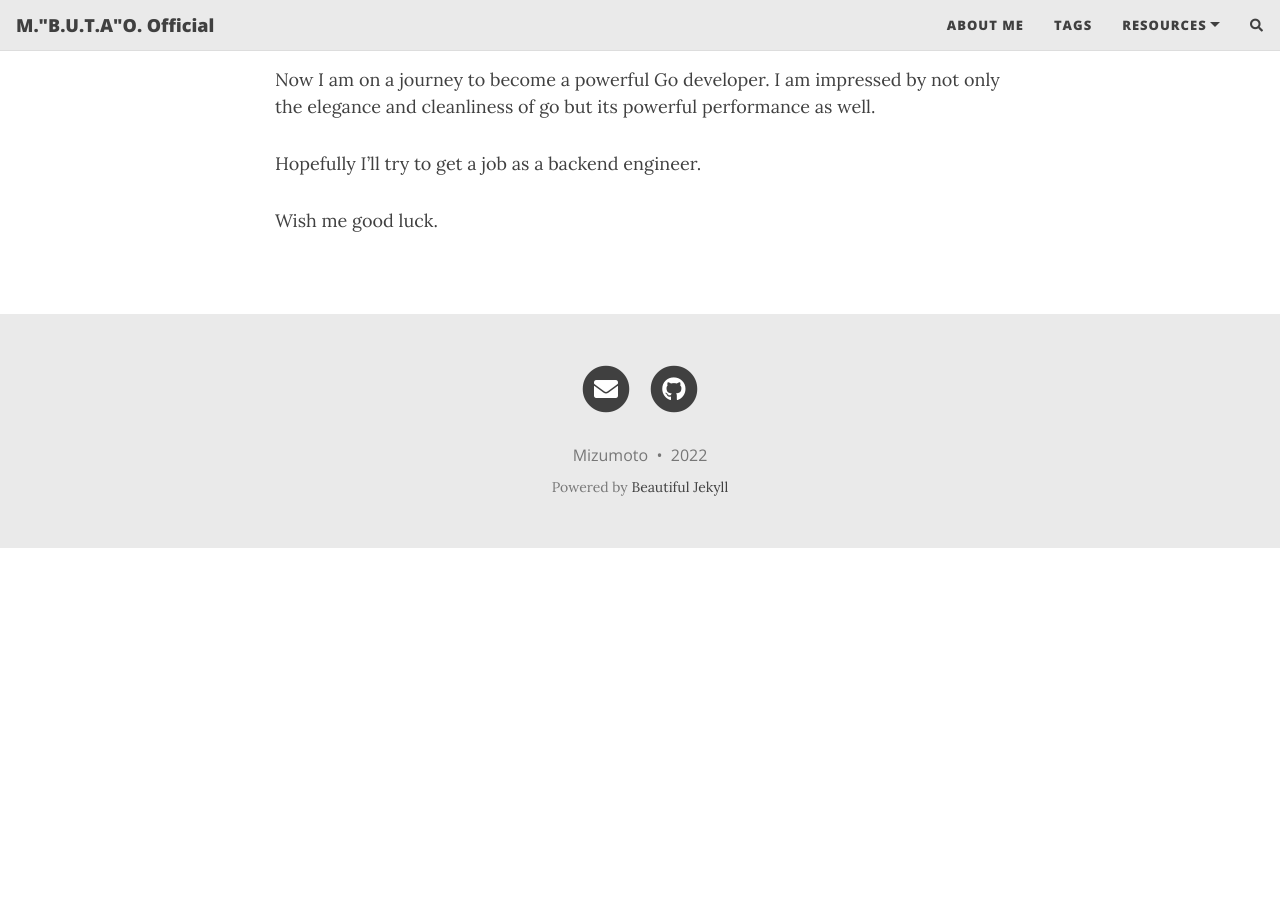
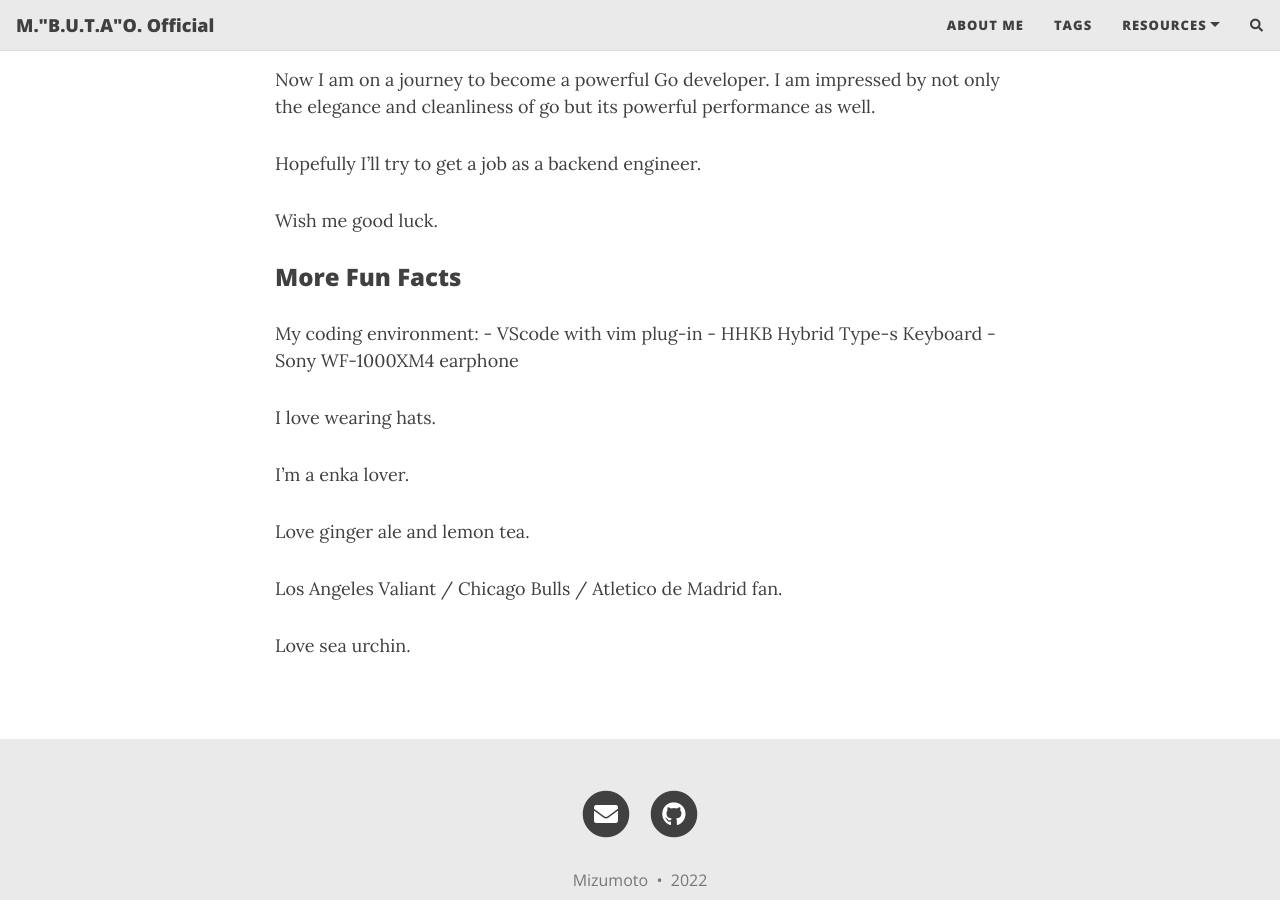
Before and after one commit to mizumoto-cn/mizumoto-cn.github.io, a Jekyll site: the page built from aboutme.md, in a window 1280 px wide and 900 px high, scrolled down 1598 px. Built offline with Jekyll 4.4.1, drawn with Linux system fonts in a browser that asks for light colours; nearby versions of some CDN libraries; comment, search, counter and statistics services are not loaded; before the commit the page ends 2146 px from its top, so only the background shows below that.

Commit message:
about me update

```diff
--- a/aboutme.md
+++ b/aboutme.md
@@ -33,3 +33,20 @@ Now I am on a journey to become a powerful Go developer. I am impressed by not o
 Hopefully I'll try to get a job as a backend engineer.
 
 Wish me good luck.
+
+### More Fun Facts
+
+My coding environment:
+    - VScode with vim plug-in
+    - HHKB Hybrid Type-s Keyboard
+    - Sony WF-1000XM4 earphone
+
+I love wearing hats.
+
+I'm a enka lover.
+
+Love ginger ale and lemon tea.
+
+Los Angeles Valiant / Chicago Bulls / Atletico de Madrid fan.
+
+Love sea urchin.
```
Also changed, not shown: _posts/2022-06-26-Go-MicroServices-Forword-1.md (line endings or trailing spaces).
